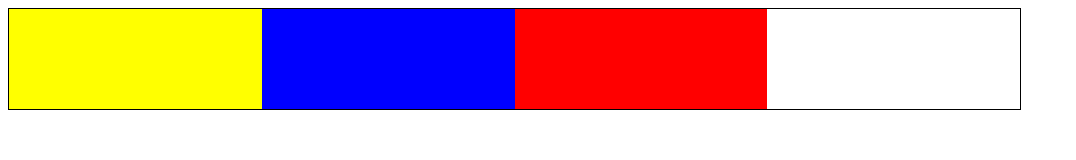
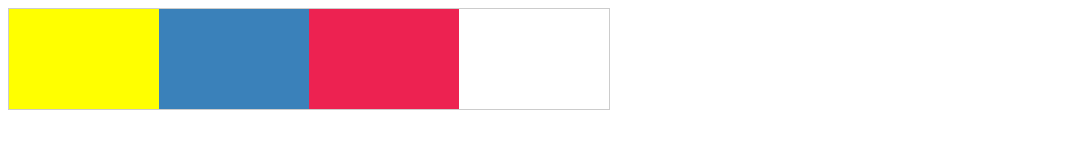
Before and after one commit to helendqg/floating, a plain HTML site: page Problema/Parte4/index.html in a window 1280 px wide. Shown: the whole page, without its empty margins (0-1076 px from the left). Drawn offline with Linux system fonts and the light colour scheme.

Commit message:
correcion

```diff
--- a/Problema/Parte1/css/main.css
+++ b/Problema/Parte1/css/main.css
@@ -1,20 +1,21 @@
-/* Pon tu código css aqui */
-.padre{
-	width:80%;
-	border:black 1px solid;
+.caja {
+	width: 600px;
+	border: 1px solid #CCC;
 }
-.hijo1{
-	width:25%;
-	height:100px;
-	background-color:yellow;
+
+.bloque {
+	width: 25%;
+	height: 100px;
 }
-.hijo2{
-	width:25%;
-	height:100px;
-	background-color:blue;
+
+.amarillo {
+	background-color: #FFFF00;
 }
-.hijo3{
-	width:25%;
-	height:100px;
-	background-color:red;
+
+.azul {
+	background-color: #3A81BA;
 }
+
+.rojo {
+	background-color: #ED2251;
+}
--- a/Problema/Parte2/css/main.css
+++ b/Problema/Parte2/css/main.css
@@ -1,23 +1,23 @@
 /* Pon tu código css aqui */
-.padre{
-	width:80%;
-	border:black 1px solid;
+.caja {
+	width: 600px;
+	border: 1px solid #CCC;
 }
-.hijo1{
-	width:25%;
-	height:100px;
-	background-color:yellow;
-	float:left;
+
+.bloque {
+	width: 25%;
+	height: 100px;
+	float: left;
 }
-.hijo2{
-	width:25%;
-	height:100px;
-	background-color:blue;
-	float:left;
+
+.amarillo {
+	background-color: #FFFF00;
 }
-.hijo3{
-	width:25%;
-	height:100px;
-	background-color:red;
-	float:left;
+
+.azul {
+	background-color: #3A81BA;
 }
+
+.rojo {
+	background-color: #ED2251;
+}
--- a/Problema/Parte3/css/main.css
+++ b/Problema/Parte3/css/main.css
@@ -1,23 +1,22 @@
-/* Pon tu código css aqui */
-.padre{
-	width:80%;
-	border:black 1px solid;
+.caja {
+	width: 600px;
+	border: 1px solid #CCC;
 }
-.hijo1{
-	width:25%;
-	height:100px;
-	background-color:yellow;
-	float:right;
+
+.bloque {
+	width: 25%;
+	height: 100px;
+	float: right;
 }
-.hijo2{
-	width:25%;
-	height:100px;
-	background-color:blue;
-	float:right;
+
+.amarillo {
+	background-color: #FFFF00;
 }
-.hijo3{
-	width:25%;
-	height:100px;
-	background-color:red;
-	float:right;
+
+.azul {
+	background-color: #3A81BA;
 }
+
+.rojo {
+	background-color: #ED2251;
+}
--- a/Problema/Parte4/css/main.css
+++ b/Problema/Parte4/css/main.css
@@ -1,22 +1,31 @@
-/* Pon tu código css aqui */
-.padre{
-	width:80%;
-	border:black 1px solid;
-	overflow: auto;
+.caja {
+	width: 600px;
+	border: 1px solid #CCC;
 }
-.padre div{
-	float:left;
-	width:25%;
-	height:100px;
 
+.bloque {
+	width: 25%;
+	height: 100px;
+	float: left;
 }
-.hijo1{
-	background-color:yellow;
 
+.amarillo {
+	background-color: #FFFF00;
 }
-.hijo2{
-	background-color:blue;
+
+.azul {
+	background-color: #3A81BA;
 }
-.hijo3{
-	background-color:red;
+
+.rojo {
+	background-color: #ED2251;
 }
+
+.clearfix:before, .clearfix:after {
+   content: " ";
+   display: table;
+}
+
+.clearfix:after {
+   clear: both;
+}
--- a/Problema/Parte4/index.html
+++ b/Problema/Parte4/index.html
@@ -1,16 +1,15 @@
 <!DOCTYPE html>
 <html>
 	<head>
-		<!-- Pon tu codigo aqui -->
-	<link rel="stylesheet" href="css/main.css"/>
+		<meta charset="UTF-8">
 		<title>floating</title>
+		<link rel="stylesheet" type="text/css" href="css/main.css">
 	</head>
 	<body>
-		<!-- Pon tu codigo aqui -->
-		<div class="padre">
-			<div class="hijo1"></div>
-			<div class="hijo2"></div>
-			<div class="hijo3"></div>
+		<div class="caja clearfix">
+			<div class="bloque amarillo"></div>
+			<div class="bloque azul"></div>
+			<div class="bloque rojo"></div>
 		</div>
 	</body>
 </html>
```
Also changed, not shown: Problema/Parte1/index.html (+6 -7 lines), Problema/Parte2/index.html (+8 -9 lines), Problema/Parte3/index.html (+6 -7 lines).
